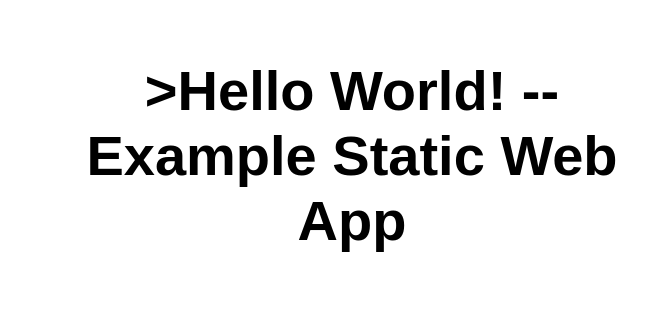
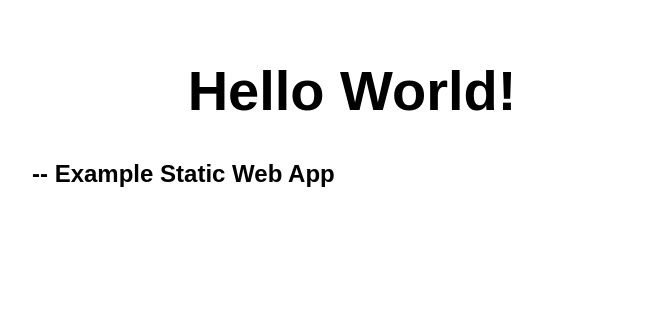
Before and after one commit to TCDemo2024/democloudwa, a website: page src/index.html in a window 1280 px wide. Shown: the whole page, without its empty margins (288-935 px from the left). Drawn offline with Linux system fonts and the light colour scheme.

Commit message:
corrected heading

```diff
--- a/src/index.html
+++ b/src/index.html
@@ -10,7 +10,8 @@
 
 <body>
   <main>
-    <h1>>Hello World! -- Example Static Web App</h1>
+    <h1>Hello World! </h1>
+    <h2>-- Example Static Web App</h2>
   </main>
 </body>
 
```
